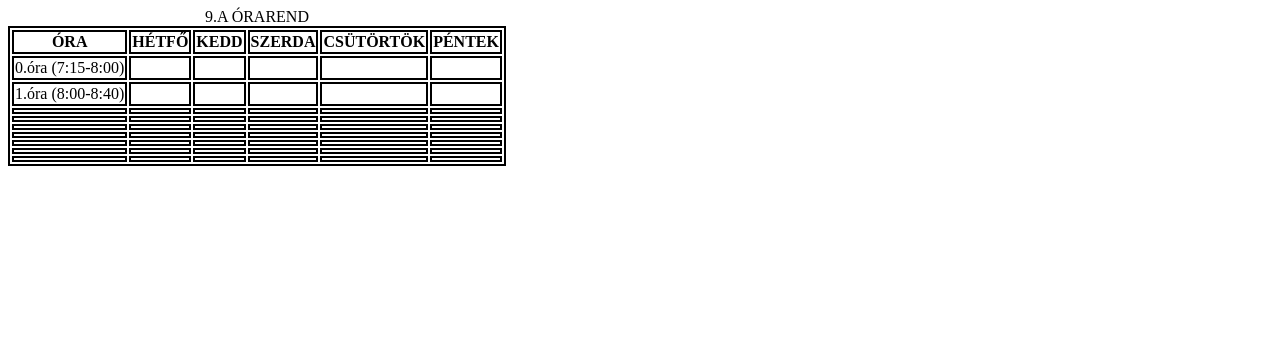
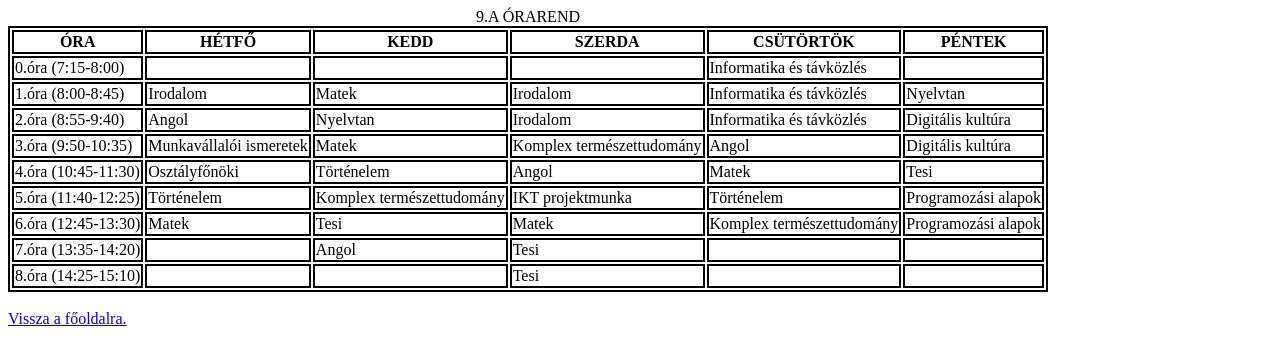
Before and after one commit to AntalMate/web, a plain HTML site: page tablazat.html in a window 1280 px wide. Drawn offline with Linux system fonts and the light colour scheme.

Commit message:
Update tablazat.html

```diff
--- a/tablazat.html
+++ b/tablazat.html
@@ -34,74 +34,76 @@ table,tr,th,td
         <td></td>
         <td></td>
         <td></td>
+        <td>Informatika és távközlés</td>
+        <td></td>
+    </tr>
+    <tr>
+        <td>1.óra (8:00-8:45)</td>
+        <td>Irodalom</td>
+        <td>Matek</td>
+        <td>Irodalom</td>
+        <td>Informatika és távközlés</td>
+        <td>Nyelvtan</td>
+    </tr>
+    <tr>
+        <td>2.óra (8:55-9:40)</td>
+        <td>Angol</td>
+        <td>Nyelvtan</td>
+        <td>Irodalom</td>
+        <td>Informatika és távközlés</td>
+        <td>Digitális kultúra</td>
+    </tr>
+    <tr>
+        <td>3.óra (9:50-10:35)</td>
+        <td>Munkavállalói ismeretek</td>
+        <td>Matek</td>
+        <td>Komplex természettudomány</td>
+        <td>Angol</td>
+        <td>Digitális kultúra</td>
+    </tr>
+    <tr>
+        <td>4.óra (10:45-11:30)</td>
+        <td>Osztályfőnöki</td>
+        <td>Történelem</td>
+        <td>Angol</td>
+        <td>Matek</td>
+        <td>Tesi</td>
+    </tr>
+    <tr>
+        <td>5.óra (11:40-12:25)</td>
+        <td>Történelem</td>
+        <td>Komplex természettudomány</td>
+        <td>IKT projektmunka</td>
+        <td>Történelem</td>
+        <td>Programozási alapok</td>
+    </tr>
+    <tr>
+        <td>6.óra (12:45-13:30)</td>
+        <td>Matek</td>
+        <td>Tesi</td>
+        <td>Matek</td>
+        <td>Komplex természettudomány</td>
+        <td>Programozási alapok</td>
+    </tr>
+    <tr>
+        <td>7.óra (13:35-14:20)</td>
+        <td></td>
+        <td>Angol</td>
+        <td>Tesi</td>
         <td></td>
         <td></td>
     </tr>
     <tr>
-        <td>1.óra (8:00-8:40)</td>
+        <td>8.óra (14:25-15:10)</td>
         <td></td>
         <td></td>
-        <td></td>
-        <td></td>
-        <td></td>
-    </tr>
-    <tr>
-        <td></td>
-        <td></td>
-        <td></td>
-        <td></td>
-        <td></td>
-        <td></td>
-    </tr>
-    <tr>
-        <td></td>
-        <td></td>
-        <td></td>
-        <td></td>
-        <td></td>
-        <td></td>
-    </tr>
-    <tr>
-        <td></td>
-        <td></td>
-        <td></td>
-        <td></td>
-        <td></td>
-        <td></td>
-    </tr>
-    <tr>
-        <td></td>
-        <td></td>
-        <td></td>
-        <td></td>
-        <td></td>
-        <td></td>
-    </tr>
-    <tr>
-        <td></td>
-        <td></td>
-        <td></td>
-        <td></td>
-        <td></td>
-        <td></td>
-    </tr>
-    <tr>
-        <td></td>
-        <td></td>
-        <td></td>
-        <td></td>
-        <td></td>
-        <td></td>
-    </tr>
-    <tr>
-        <td></td>
-        <td></td>
-        <td></td>
-        <td></td>
+        <td>Tesi</td>
         <td></td>
         <td></td>
     </tr>
 </table>
 
+<br>
+<a href="index.html">Vissza a főoldalra.</a>
 </body>
 </html>
```
